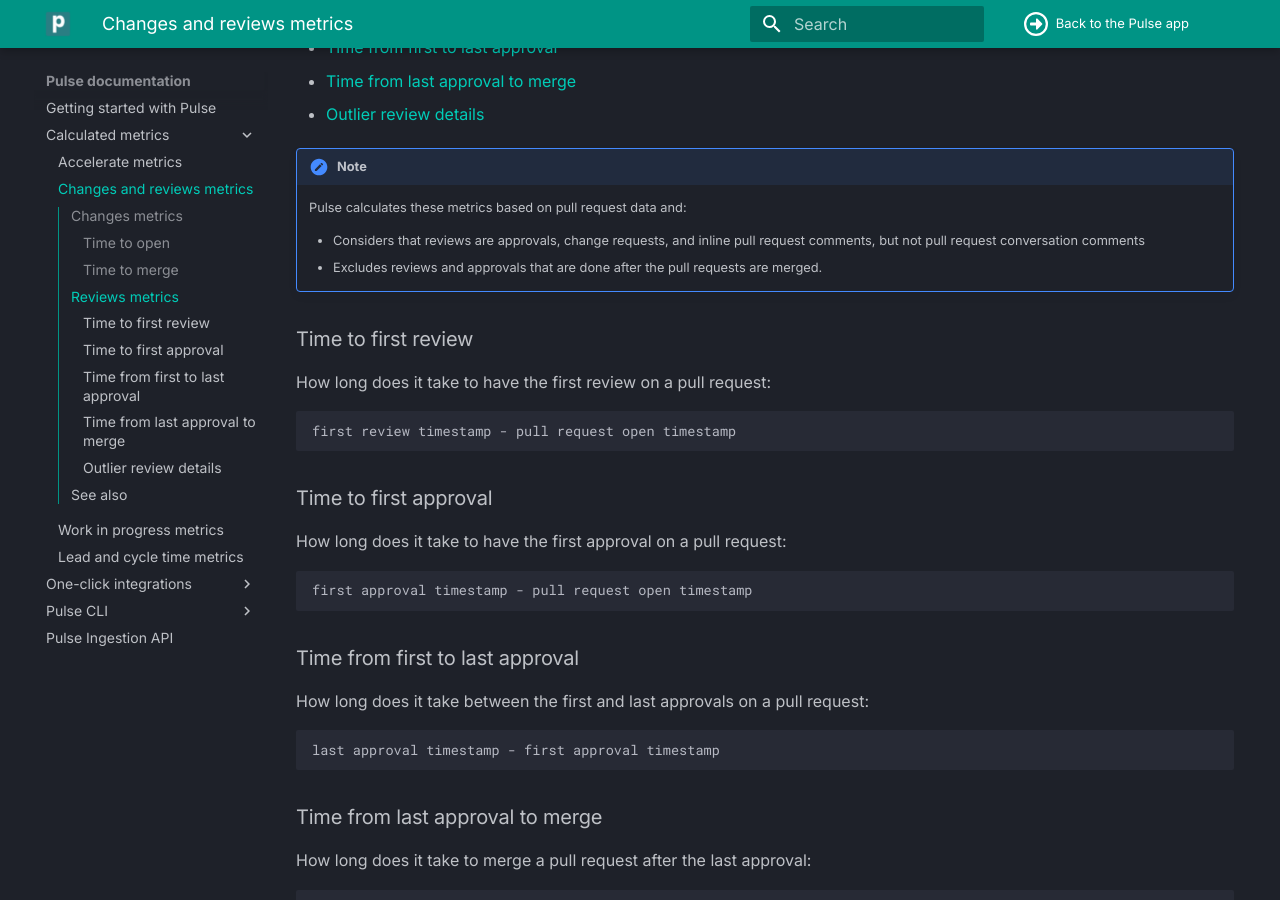
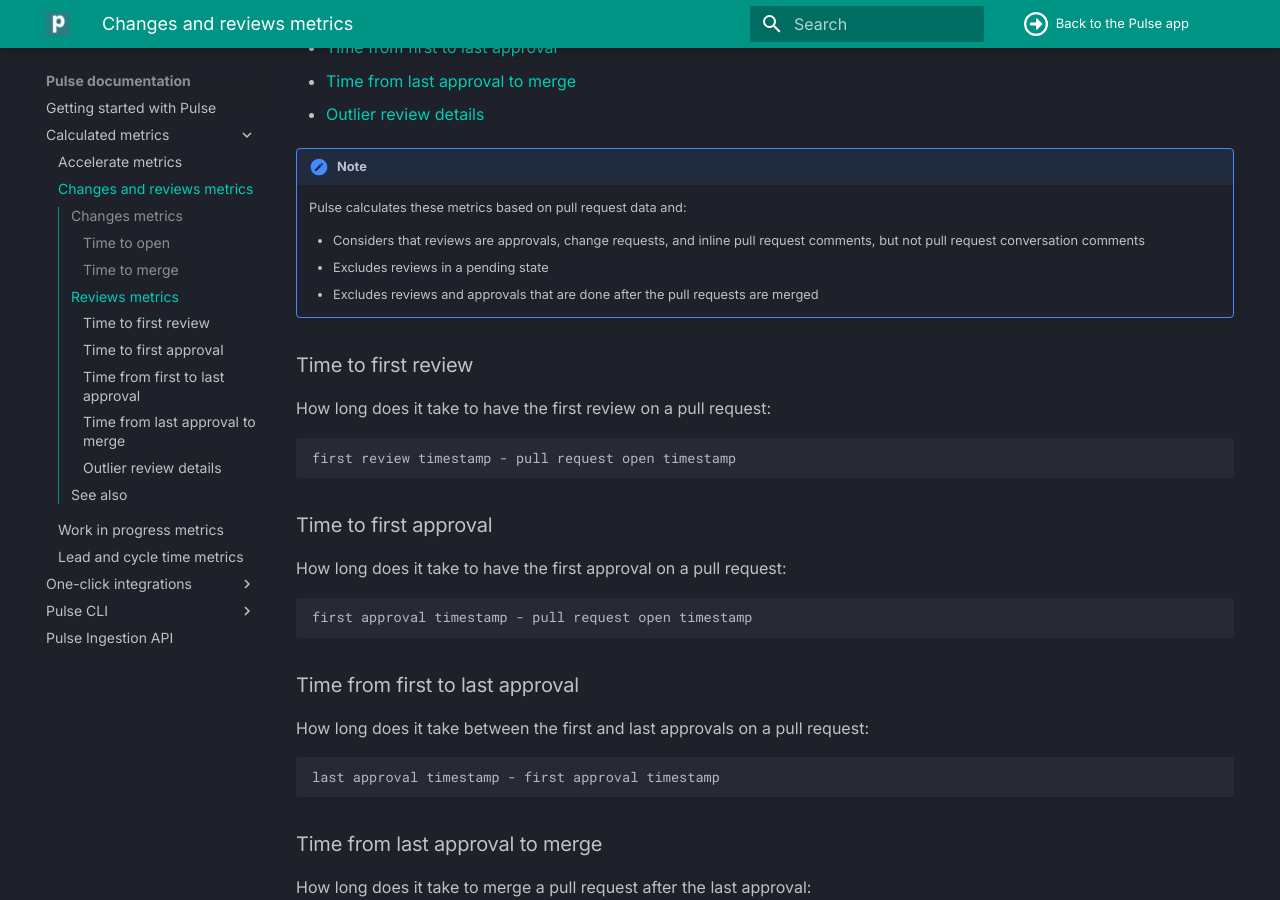
Before and after one commit to codacy/pulse-user-docs, an MkDocs documentation site: the page built from docs/metrics/accelerate-changes.md, in a window 1280 px wide and 900 px high, scrolled down 1139 px. Built offline with MkDocs 1.6.1 and Material for MkDocs 9.7.7, drawn with Linux system fonts in a browser that asks for light colours.

Commit message:
feature: Mention that pending reviews are ignored (#102)
* doc: Mention that pending reviews are ignored

* toolchain: pin jinja==3.0.0

* Update docs/metrics/accelerate-changes.md

Co-authored-by: Paulo Ribeiro <paulo.ribeiro@codacy.com>

* Update requirements.txt

Co-authored-by: Paulo Ribeiro <paulo.ribeiro@codacy.com>

Co-authored-by: Paulo Ribeiro <paulo.ribeiro@codacy.com>

```diff
--- a/docs/metrics/accelerate-changes.md
+++ b/docs/metrics/accelerate-changes.md
@@ -48,7 +48,8 @@
     Pulse calculates these metrics based on pull request data and:
 
     -   Considers that reviews are approvals, change requests, and inline pull request comments, but not pull request conversation comments
-    -   Excludes reviews and approvals that are done after the pull requests are merged.
+    -   Excludes reviews in a pending state
+    -   Excludes reviews and approvals that are done after the pull requests are merged
 
 ### Time to first review
 
```
